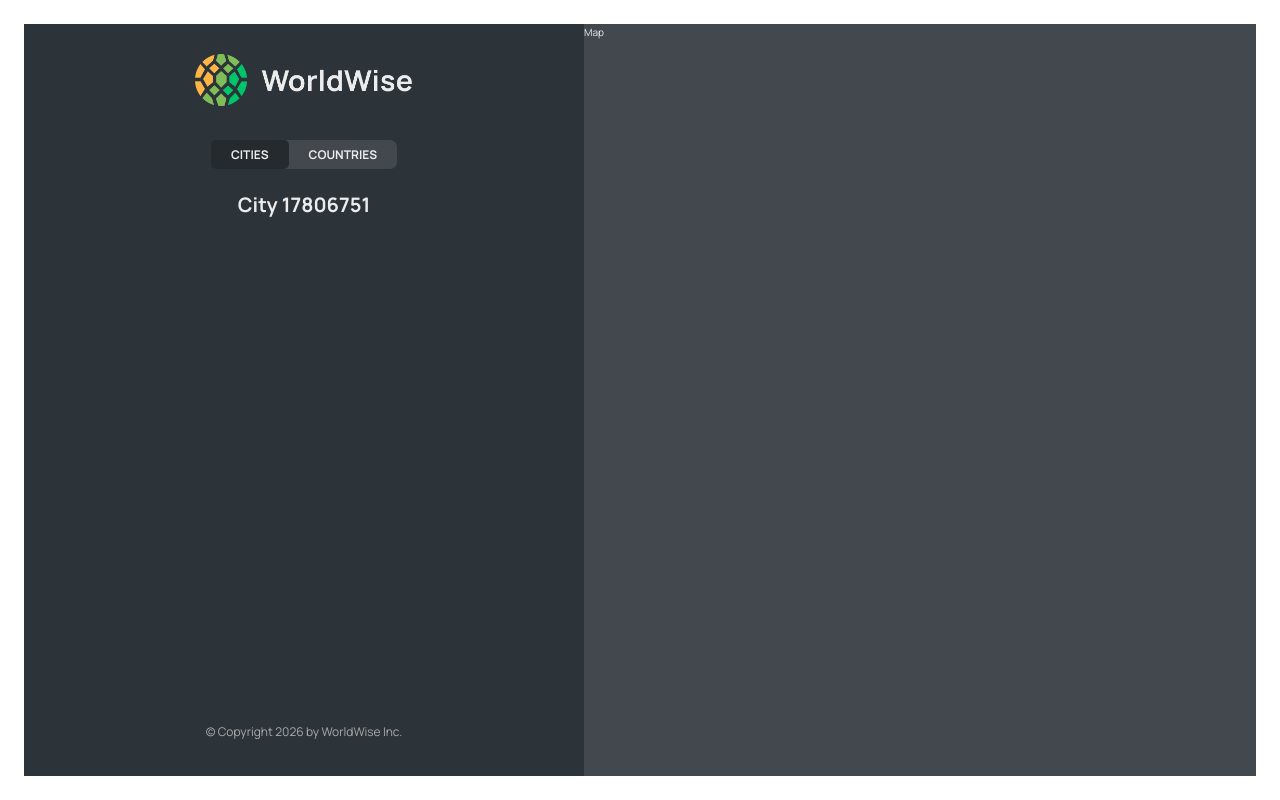
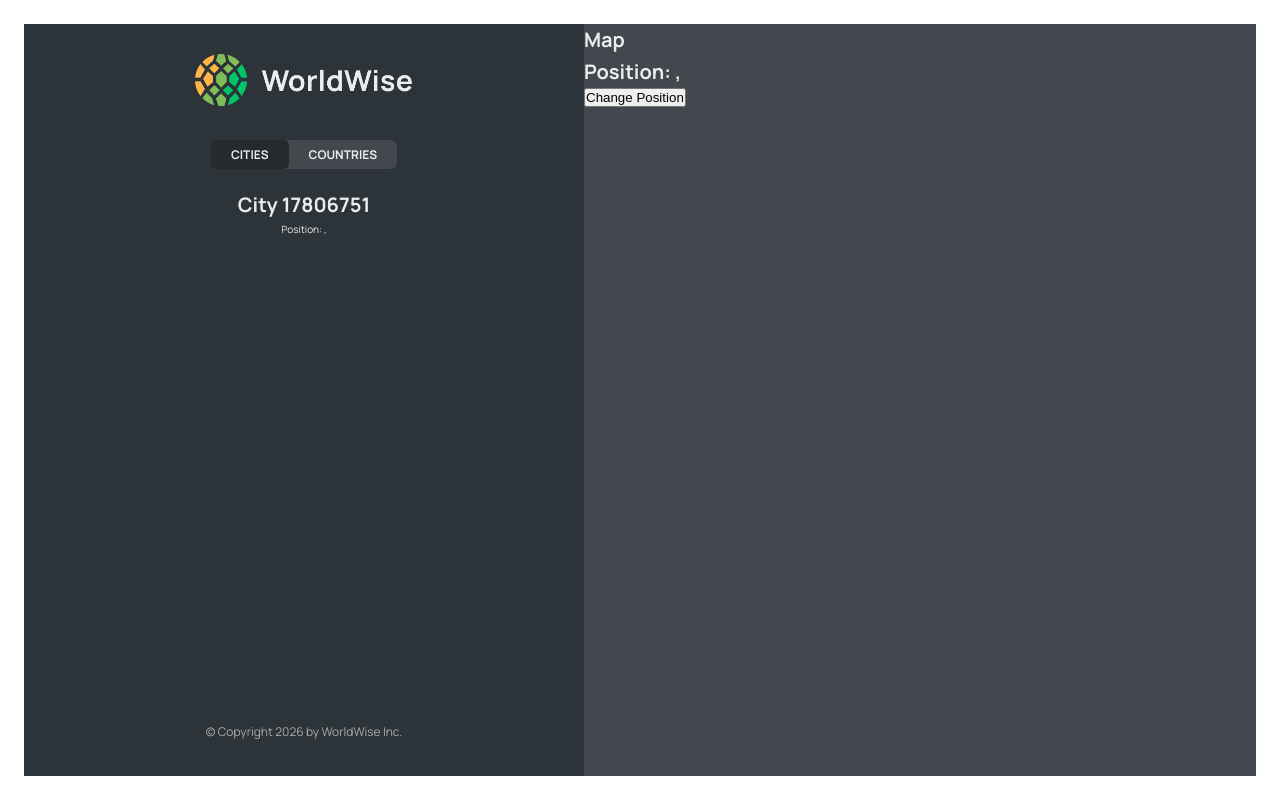
Before and after one commit to seoyeonum/worldwide, a React (Vite) app: page /app/cities/17806751 in a window 1280 px wide. Built offline with nearby package versions, Linux system fonts and the light colour scheme; data requests are answered from the project's data file.

Commit message:
✨feat: read and set query string
- add query string by getting position from city data
- read parameter by using useSearchParams hook
- change query string using SetURLSearchParams

```diff
--- a/src/components/City.jsx
+++ b/src/components/City.jsx
@@ -1,4 +1,4 @@
-import { useParams } from 'react-router-dom';
+import { useParams, useSearchParams } from 'react-router-dom';
 import styles from './City.module.css';
 
 const formatDate = (date) =>
@@ -11,6 +11,9 @@
 
 function City() {
   const { id } = useParams();
+  const [searchParams, setSearchParamas] = useSearchParams();
+  const lat = searchParams.get('lat');
+  const lng = searchParams.get('lng');
 
   // TEMP DATA
   const currentCity = {
@@ -22,7 +25,14 @@
 
   const { cityName, emoji, date, notes } = currentCity;
 
-  return <h1>City {id}</h1>;
+  return (
+    <>
+      <h1>City {id}</h1>
+      <p>
+        Position: {lat}, {lng}
+      </p>
+    </>
+  );
   // return (
   // <div className={styles.city}>
   //   <div className={styles.row}>
--- a/src/components/CityItem.jsx
+++ b/src/components/CityItem.jsx
@@ -9,11 +9,16 @@
   }).format(new Date(date));
 
 function CityItem({ city }) {
-  const { cityName, emoji, date, id } = city;
+  const { cityName, emoji, date, id, position } = city;
+
+  console.log(position);
 
   return (
     <li>
-      <Link className={styles.cityItem} to={`${id}`}>
+      <Link
+        className={styles.cityItem}
+        to={`${id}?lat=${position.lat}&lng=${position.lng}`}
+      >
         <span className={styles.emoji}>{emoji}</span>
         <h3 className={styles.name}>{cityName}</h3>
         <time className={styles.date}>({formatDate(date)})</time>
--- a/src/components/Map.jsx
+++ b/src/components/Map.jsx
@@ -1,7 +1,22 @@
+import { useSearchParams } from 'react-router-dom';
 import styles from './Map.module.css';
 
 function Map() {
-  return <div className={styles.mapContainer}>Map</div>;
+  const [searchParams, setSearchParamas] = useSearchParams();
+  const lat = searchParams.get('lat');
+  const lng = searchParams.get('lng');
+
+  return (
+    <div className={styles.mapContainer}>
+      <h1>Map</h1>
+      <h1>
+        Position: {lat}, {lng}
+      </h1>
+      <button onClick={() => setSearchParamas({ lat: 23, lng: 50 })}>
+        Change Position
+      </button>
+    </div>
+  );
 }
 
 export default Map;
```
